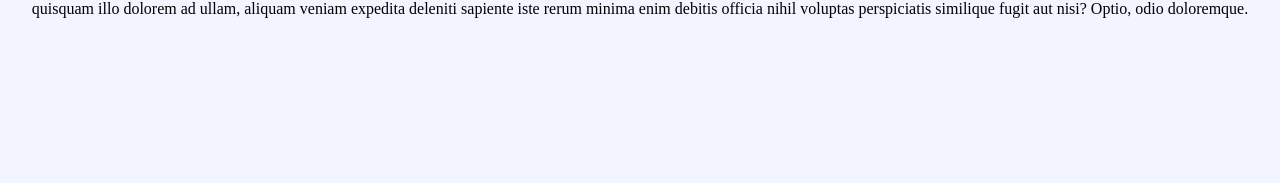
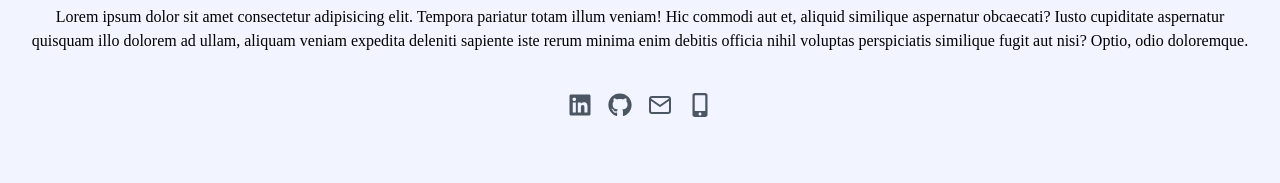
Before and after one commit to eliana1507/portfolio, a React (Create React App) app: page / in a window 1280 px wide. Shown: the part 399-582 px from the top of the page. Built offline with nearby package versions, Linux system fonts and the light colour scheme; a web font is replaced by a local one.

Commit message:
add component SocialBar

```diff
--- a/package.json
+++ b/package.json
@@ -12,6 +12,7 @@
     "@types/react-dom": "^18.0.11",
     "react": "^18.2.0",
     "react-dom": "^18.2.0",
+    "react-icons": "^4.8.0",
     "react-scripts": "5.0.1",
     "typescript": "^4.9.5",
     "web-vitals": "^2.1.4"
--- a/src/App.tsx
+++ b/src/App.tsx
@@ -6,7 +6,6 @@ function App() {
   return (
     <div className="App box">
       <Home />
-      <h1 className="text-orange-500">Welcome to my Portfolio!</h1>
     </div>
   );
 }
--- a/src/components/Home/Home.css
+++ b/src/components/Home/Home.css
@@ -1,6 +1,7 @@
 .box {
   width: 100%;
-  height: 100vh;
+  /* height: 100vh; */
+  height: auto;
   background-color: #f2f4ff;
   -webkit-clip-path: polygon(0% 0%, 100% 0%, 70% 100%, 0% 100%);
   clip-path: polygon(0% 0%, 100% 0%, 100% 95%, 0% 100%);
@@ -8,6 +9,7 @@
 
 @media (min-width: 768px) {
   .box {
+    height: 100vh;
     clip-path: polygon(0% 0%, 100% 0%, 100% 85%, 0% 100%);
   }
 }
--- a/src/components/Home/Home.tsx
+++ b/src/components/Home/Home.tsx
@@ -1,14 +1,16 @@
+import SocialBar from '../SocialBar/SocialBar';
 import './Home.css';
 
 export const Home = () => {
   return (
     <>
-      <section className="box">
+      <section className="box pb-10 pt-8">
         <article className="flex flex-col align-middle items-center">
           <img className='w-64 rounded-full my-10' src="https://media.licdn.com/dms/image/C4D03AQF-1SEMxyfuxA/profile-displayphoto-shrink_800_800/0/1621088601599?e=2147483647&v=beta&t=p7SDprSzsvN9SJaNv5qTTdd6AJud_sjGSKDUVEPqZks" alt="profile" />
           <h1 className='title text-5xl'>I'm Eliana</h1>
           <h4 className='subtitle text-xl'>Senior Java Developer & Architect</h4>
           <p className='p-6 text-center'>Lorem ipsum dolor sit amet consectetur adipisicing elit. Tempora pariatur totam illum veniam! Hic commodi aut et, aliquid similique aspernatur obcaecati? Iusto cupiditate aspernatur quisquam illo dolorem ad ullam, aliquam veniam expedita deleniti sapiente iste rerum minima enim debitis officia nihil voluptas perspiciatis similique fugit aut nisi? Optio, odio doloremque.</p>
+          <SocialBar />
         </article>
       </section>
     </>
--- /dev/null
+++ b/src/components/SocialBar/SocialBar.tsx
@@ -0,0 +1,25 @@
+import { FaGithub, FaLinkedin, FaMobileAlt } from 'react-icons/fa';
+import { FiMail } from 'react-icons/fi';
+
+const SocialBar = () => {
+  return (
+    <div className="flex text-2xl py-4 px-8 items-center justify-between">
+      <div className="flex space-x-4">
+        <a href="https://uk.linkedin.com/in/eliana-cappello-57317467" className="text-gray-600 hover:text-gray-800">
+          <FaLinkedin />
+        </a>
+        <a href="https://github.com/eliana1507" className="text-gray-600 hover:text-gray-800">
+          <FaGithub />
+        </a>
+        <a href="mailto:eliana.cappello87@gmail.com" className="text-gray-600 hover:text-gray-800">
+          <FiMail />
+        </a>
+        <a href="tel:+46 0700 251209" className="text-gray-600 hover:text-gray-800">
+          <FaMobileAlt />
+        </a>
+      </div>
+    </div>
+  );
+};
+
+export default SocialBar;
```
Also changed, not shown: 1 other file (tests, documents, lock files or other folders).
